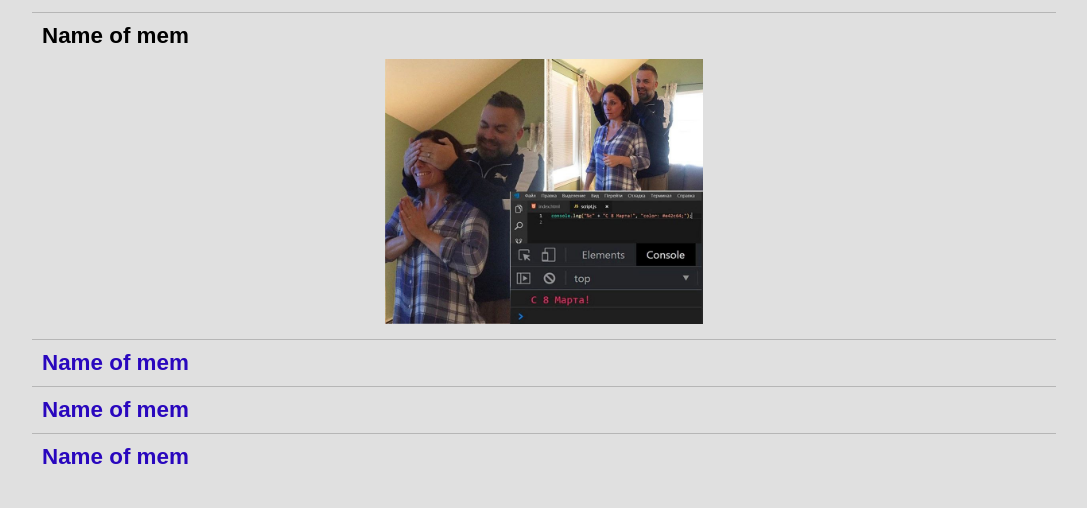
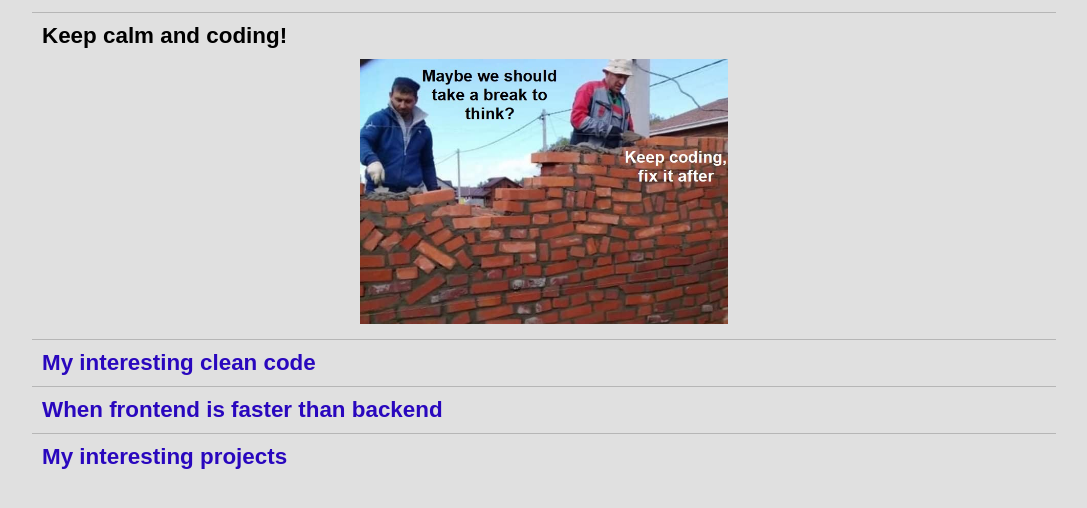
Before and after one commit to IlyaKhokhanov/cssBayan, a plain HTML site: page cssBayan/index.html in a window 1280 px wide. Shown: the part 66-574 px from the top of the page, without its empty margins (96-1183 px from the left). Drawn offline with Linux system fonts and the light colour scheme.

Commit message:
feat: add mems (Sat, Mar 11, 2023 2:47:07 PM)

```diff
--- a/cssBayan/index.html
+++ b/cssBayan/index.html
@@ -19,34 +19,36 @@
             id="mem_1"
             checked />
           <span class="label-wrapper">
-            <span class="label-title">Name of mem</span>
+            <span class="label-title">Keep calm and coding!</span>
             <img class="label-icon" src="./img/plus.png" alt="Open/Close" />
           </span>
-          <img class="accordeon-img" src="./img/mem.jpg" alt="mem" />
+          <img class="accordeon-img" src="./img/mem1.jpg" alt="mem" />
         </label>
         <label class="accordeon-label" for="mem_2">
           <input class="accordeon-input" type="radio" name="mem" id="mem_2" />
           <span class="label-wrapper">
-            <span class="label-title">Name of mem</span>
+            <span class="label-title">My interesting clean code</span>
             <img class="label-icon" src="./img/plus.png" alt="Open/Close" />
           </span>
-          <img class="accordeon-img" src="./img/mem.jpg" alt="mem" />
+          <img class="accordeon-img" src="./img/mem2.jpg" alt="mem" />
         </label>
         <label class="accordeon-label" for="mem_3">
           <input class="accordeon-input" type="radio" name="mem" id="mem_3" />
           <span class="label-wrapper">
-            <span class="label-title">Name of mem</span>
+            <span class="label-title">
+              When frontend is faster than backend
+            </span>
             <img class="label-icon" src="./img/plus.png" alt="Open/Close" />
           </span>
-          <img class="accordeon-img" src="./img/mem.jpg" alt="mem" />
+          <img class="accordeon-img" src="./img/mem3.jpg" alt="mem" />
         </label>
         <label class="accordeon-label" for="mem_4">
           <input class="accordeon-input" type="radio" name="mem" id="mem_4" />
           <span class="label-wrapper">
-            <span class="label-title">Name of mem</span>
+            <span class="label-title">My interesting projects</span>
             <img class="label-icon" src="./img/plus.png" alt="Open/Close" />
           </span>
-          <img class="accordeon-img" src="./img/mem.jpg" alt="mem" />
+          <img class="accordeon-img" src="./img/mem4.jpg" alt="mem" />
         </label>
       </div>
     </div>
```
Also changed, not shown: cssBayan/img/mem.jpg (deleted), cssBayan/img/mem1.jpg (added), cssBayan/img/mem2.jpg (added), cssBayan/img/mem3.jpg (added), cssBayan/img/mem4.jpg (added).
